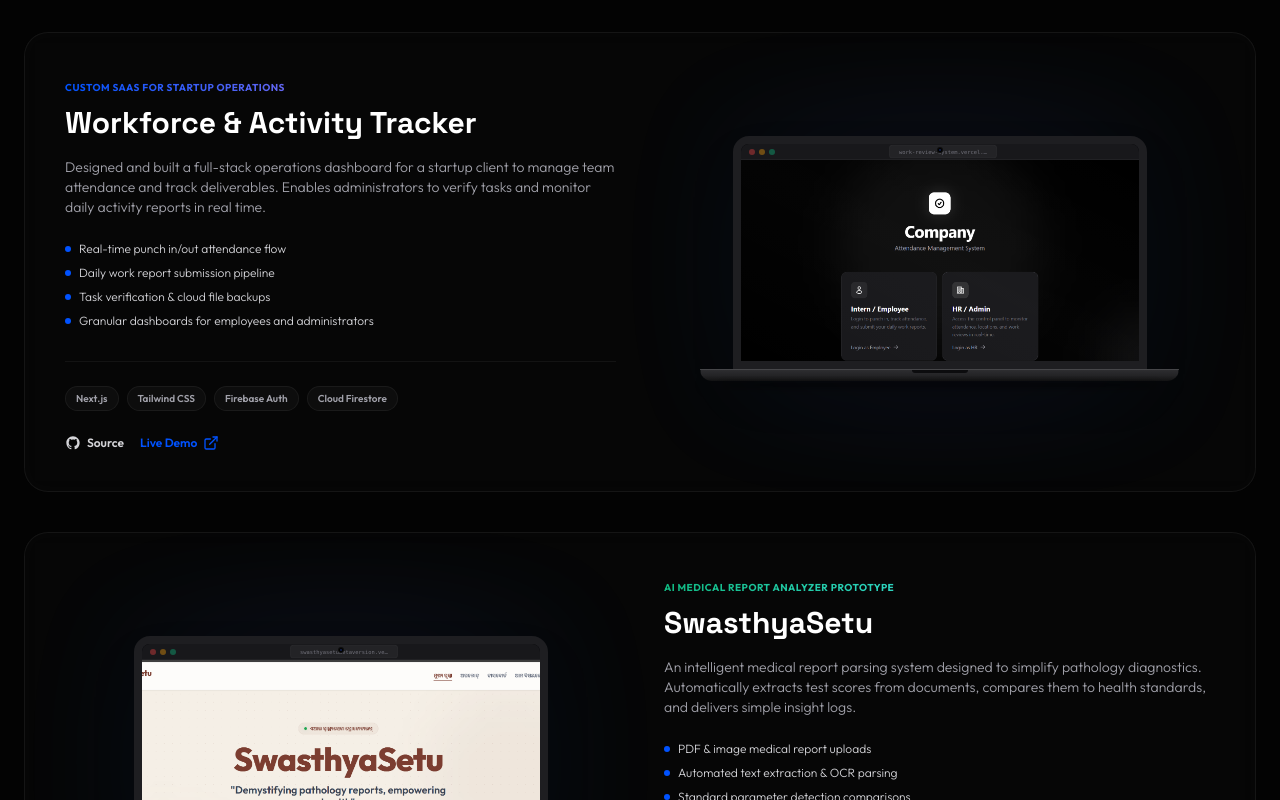
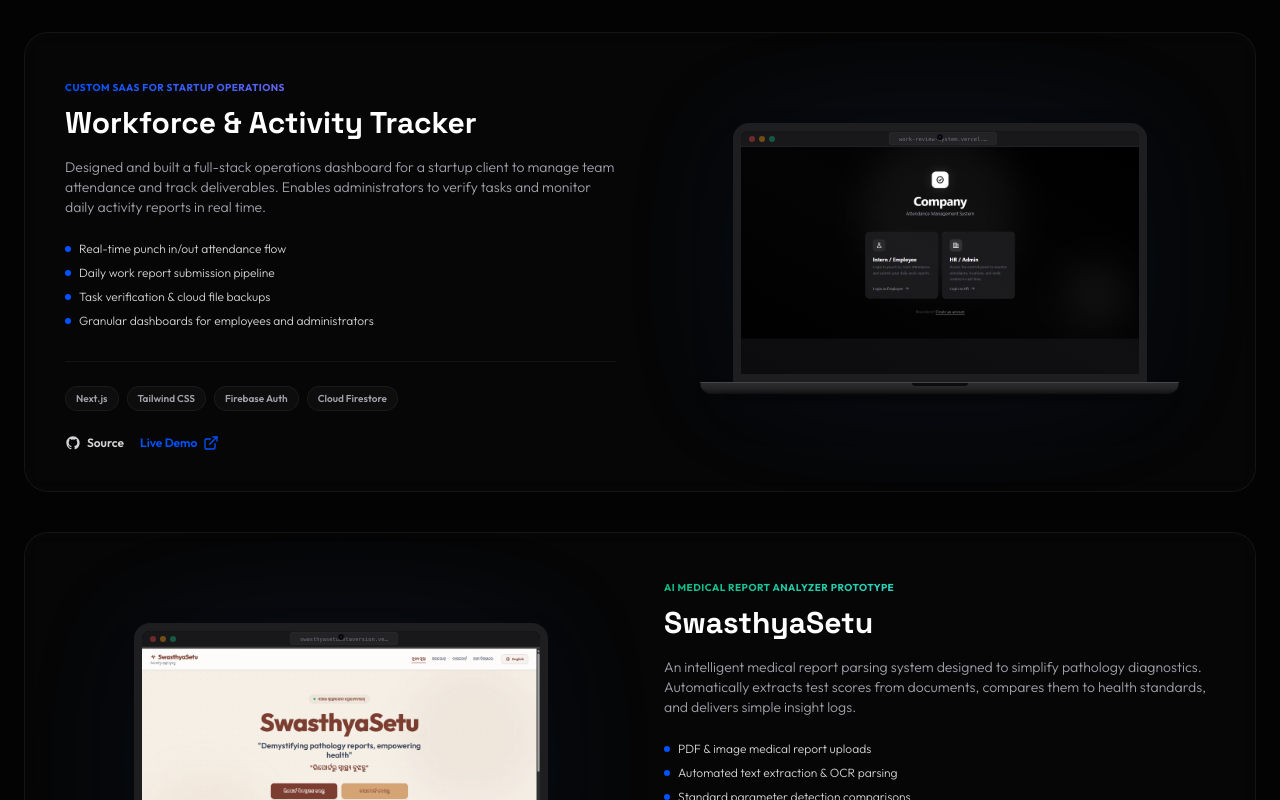
Before and after one commit to hellossp/portfolio, a React (Vite) app: page / in a window 1280 px wide. Shown: the part 2380-3180 px from the top of the page. Built offline with nearby package versions, Linux system fonts and the light colour scheme.

Commit message:
style: revert screenshot aspect ratio and limit scroll animation to first project only

```diff
--- a/src/components/Projects.jsx
+++ b/src/components/Projects.jsx
@@ -8,13 +8,13 @@
   </svg>
 );
 
-const LaptopMockup = ({ screenshot, url }) => {
+const LaptopMockup = ({ screenshot, url, animateOnHover }) => {
   const cleanUrl = url ? url.replace('https://', '').replace('http://', '').split('/')[0] : 'localhost';
 
   return (
     <div className="w-full max-w-[440px] lg:max-w-[460px] mx-auto flex flex-col items-center select-none group/laptop">
       {/* Laptop Screen / Display Lid */}
-      <div className="w-[90%] aspect-[16/9] bg-[#0c0c0e] border-[8px] border-[#1e1e21] rounded-t-2xl shadow-2xl relative flex flex-col overflow-hidden">
+      <div className="w-[90%] aspect-[16/10] bg-[#0c0c0e] border-[8px] border-[#1e1e21] rounded-t-2xl shadow-2xl relative flex flex-col overflow-hidden">
 
         {/* Web Camera Sensor */}
         <div className="absolute top-[3px] left-1/2 -translate-x-1/2 w-1.5 h-1.5 rounded-full bg-black border border-white/5 flex items-center justify-center z-20">
@@ -36,12 +36,12 @@
             <div className="w-5" />
           </div>
 
-          {/* Main Web Page Screenshot Display (scrollable on hover) */}
+          {/* Main Web Page Screenshot Display (scrollable on hover if animated) */}
           <div className="flex-1 w-full relative overflow-hidden bg-[#0c0c0e]">
             <img
               src={screenshot}
               alt="App Display UI"
-              className="w-[132%] max-w-none absolute top-0 left-[-16%] transition-transform duration-[6000ms] ease-in-out group-hover/laptop:-translate-y-[10%]"
+              className={`w-full h-auto absolute top-0 left-0 transition-transform duration-[6000ms] ease-in-out ${animateOnHover ? 'group-hover/laptop:-translate-y-[15%]' : ''}`}
             />
             {/* Subtle screen glare/reflection */}
             <div className="absolute inset-0 bg-gradient-to-tr from-transparent via-white/[0.015] to-transparent pointer-events-none z-10" />
@@ -249,7 +249,7 @@
       {/* Visual Mockup Canvas (Static Flat 2D container) */}
       <div className={`flex-1 flex items-center justify-center order-1 ${isEven ? 'lg:order-2' : 'lg:order-1'} relative py-6`}>
         <div className="absolute inset-0 bg-radial-glow blur-2xl opacity-40 pointer-events-none animate-pulse-slow" />
-        <LaptopMockup screenshot={project.screenshot} url={project.demo} />
+        <LaptopMockup screenshot={project.screenshot} url={project.demo} animateOnHover={index === 0} />
       </div>
 
     </motion.div>
```
